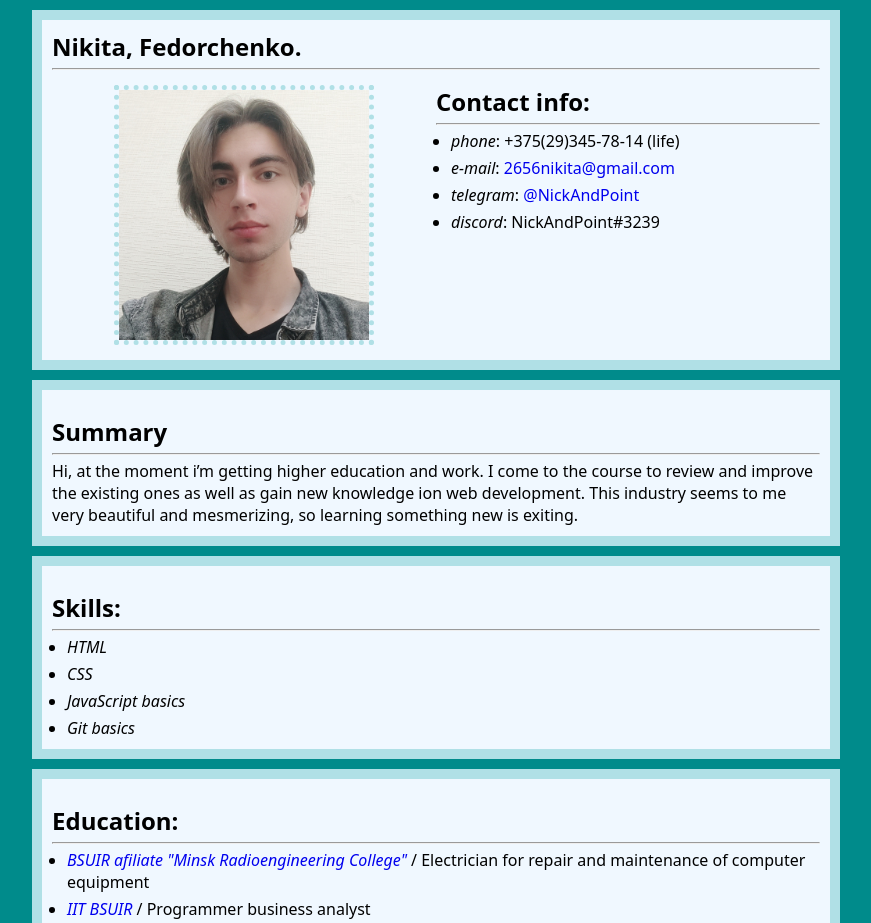
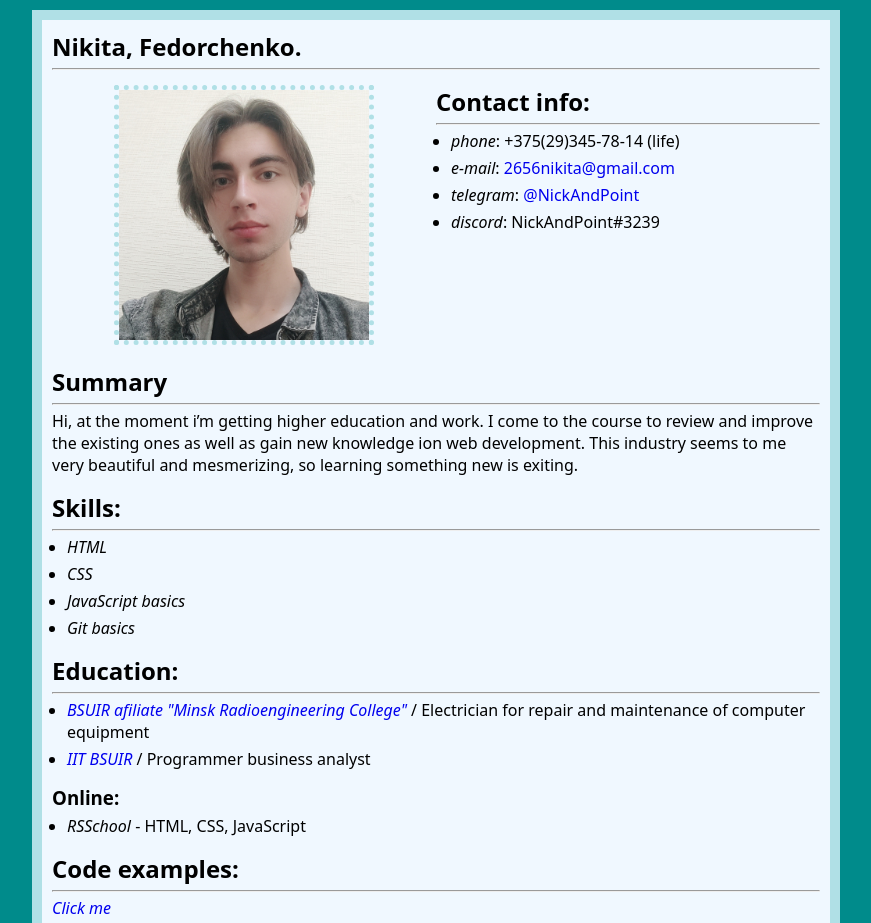
Before and after one commit to Nick-Fed/rsschool-cv, a plain HTML site: page index.html in a window 1280 px wide. Shown: the top 923 px of the page, without its empty margins (204-1075 px from the left). Drawn offline with Linux system fonts and the light colour scheme; files that its build step writes are made by us from their sources; files whose address does not match are found by name.

Commit message:
refactor: changed the semantics of stylesheet

```diff
--- a/style.css
+++ b/style.css
@@ -29,7 +29,9 @@ body {
   border: 5px powderblue dotted;
 }
 
-h1,h2,h3 {
+h1,
+h2,
+h3 {
   margin: 15px 0 5px;
 }
 
@@ -54,7 +56,7 @@ a:hover {
   text-decoration: underline;
 }
 
-section {
+main {
   max-width: 768px;
   min-width: 465px;
   width: 75%;
```
Lines whose indentation alone changed are shown as unchanged.
